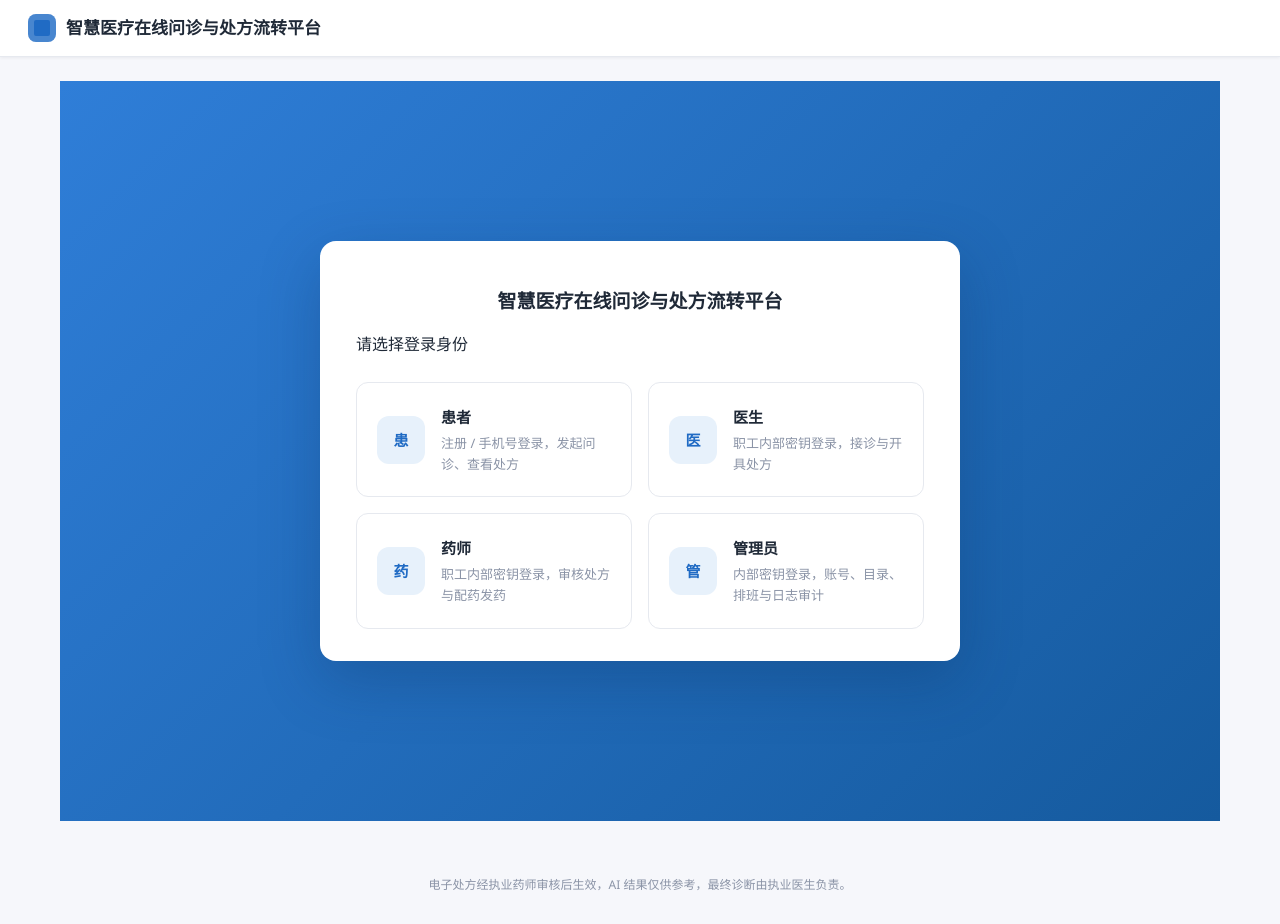
After one commit to GTY123moon/software-eng-project, a Django app: page /accounts/role/ in a window 1280 px wide. The commit adds this page. Run offline with Django 4.2, Linux system fonts and the light colour scheme; parts of the project's set-up code (start-up, migrations or seed data) failed here and were passed over.

Commit message:
feat: 身份选择入口与职工内部密钥登录，三端占位工作台
- 根路径进入身份选择页（患者/医生/药师/管理员）
- 患者自助注册后手机号密码登录；职工后台开通，工作手机号+内部密钥登录，按角色校验档案并隔离
- 医生/药师/管理员三端占位工作台与退出登录，未登录按角色拦截
- 患者工作台侧边栏补退出入口，登录页补返回身份选择
- 同步 README 与组员运行指南的登录口径及演示账号

```diff
--- a/accounts/urls.py
+++ b/accounts/urls.py
@@ -4,9 +4,15 @@ from . import views
 app_name = 'accounts'
 
 urlpatterns = [
-    # 登录 / 注册页
+    # 平台入口：身份选择
+    path('role/', views.role_select_view, name='role_select'),
+    # 患者登录 / 注册页
     path('login/', views.login_view, name='login'),
     path('register/', views.register_view, name='register'),
+    # 职工（医生/药师/管理员）内部密钥登录
+    path('staff/<str:role>/', views.staff_login_view, name='staff_login'),
+    # 退出登录
+    path('logout/', views.logout_view, name='logout'),
     # 患者工作台
     path('', views.dashboard_view, name='dashboard'),
     path('dashboard/', views.dashboard_view, name='dashboard_alt'),
--- a/accounts/views.py
+++ b/accounts/views.py
@@ -15,14 +15,32 @@ from django.urls import reverse
 from django.utils import timezone
 
 from core.models import (
-    SysUser, Patient, Doctor, Consultation, ConsultationMessage,
-    Prescription, PrescriptionItem, AiPreAssessment,
+    SysUser, Patient, Doctor, Pharmacist, Admin, Consultation,
+    ConsultationMessage, Prescription, PrescriptionItem, AiPreAssessment,
 )
 from core.ai_service import assess_risk
 from core.log_service import write_log
 
 
 PICKUP_METHOD = {0: '院药房取药', 1: '社会药店购药'}
+
+# 职工角色（医生 / 药师 / 管理员）内部密钥登录口径：
+# 工作账号沿用手机号；内部密钥存 sys_user.password（课设演示明文比对）；
+# 登录后按角色跳转各自占位工作台。
+STAFF_ROLES = {
+    'doctor': {
+        'role_type': 2, 'role_cn': '医生', 'redirect': 'doctor:dashboard',
+        'profile': Doctor, 'profile_key': 'doctor_id',
+    },
+    'pharmacist': {
+        'role_type': 3, 'role_cn': '药师', 'redirect': 'pharmacist:dashboard',
+        'profile': Pharmacist, 'profile_key': 'pharmacist_id',
+    },
+    'admin': {
+        'role_type': 0, 'role_cn': '管理员', 'redirect': 'adminpanel:dashboard',
+        'profile': Admin, 'profile_key': 'admin_id',
+    },
+}
 
 
 def _current_patient(request):
@@ -137,8 +155,66 @@ def _presc_detail(p):
 
 
 # ---------------------------------------------------------------------------
-# 登录 / 注册
+# 身份选择 / 职工内部密钥登录 / 退出 / 患者登录注册
 # ---------------------------------------------------------------------------
+
+def role_select_view(request):
+    """平台入口：先选择身份（患者 / 医生 / 药师 / 管理员）。"""
+    return render(request, 'accounts/role_select.html')
+
+
+def staff_login_view(request, role):
+    """职工登录：工作手机号 + 内部密钥，按角色校验档案，不开放自助注册。"""
+    meta = STAFF_ROLES.get(role)
+    if meta is None:
+        return redirect('accounts:role_select')
+
+    if request.method == 'POST':
+        phone = request.POST.get('phone', '').strip()
+        secret = request.POST.get('secret', '')
+        user = SysUser.objects.filter(
+            phone=phone, role_type=meta['role_type']).first()
+
+        if not user or user.password != secret:
+            return render(request, 'accounts/staff_login.html', {
+                'role': role, 'role_cn': meta['role_cn'],
+                'error': '工作账号或内部密钥错误，请重试', 'form': request.POST,
+            })
+        if user.status != 1:
+            return render(request, 'accounts/staff_login.html', {
+                'role': role, 'role_cn': meta['role_cn'],
+                'error': '该账号已停用，请联系管理员开通', 'form': request.POST,
+            })
+        # 校验对应角色档案存在，防止跨角色登录
+        profile_exists = meta['profile'].objects.filter(
+            **{meta['profile_key']: user.user_id}).exists()
+        if not profile_exists:
+            return render(request, 'accounts/staff_login.html', {
+                'role': role, 'role_cn': meta['role_cn'],
+                'error': f'该账号不是{meta["role_cn"]}档案，请使用对应职工账号登录',
+                'form': request.POST,
+            })
+
+        request.session['user_id'] = user.user_id
+        request.session['name'] = user.name
+        request.session['role_type'] = user.role_type
+        request.session['staff_id'] = user.user_id
+        request.session['role_cn'] = meta['role_cn']
+        user.last_login = timezone.now()
+        user.save(update_fields=['last_login'])
+        write_log(user.user_id, meta['role_cn'], '登录',
+                  target_type='sys_user', target_id=user.user_id)
+        return redirect(reverse(meta['redirect']))
+
+    return render(request, 'accounts/staff_login.html',
+                  {'role': role, 'role_cn': meta['role_cn']})
+
+
+def logout_view(request):
+    """退出登录：清空会话并回到身份选择页。"""
+    request.session.flush()
+    return redirect('accounts:role_select')
+
 
 def login_view(request):
     """患者登录：校验手机号 + 密码，写入会话并记登录日志。仅患者角色可登录。"""
--- a/adminpanel/urls.py
+++ b/adminpanel/urls.py
@@ -1,4 +1,9 @@
 from django.urls import path
 
+from . import views
+
 app_name = 'adminpanel'
-urlpatterns = []
+
+urlpatterns = [
+    path('', views.dashboard, name='dashboard'),
+]
--- a/doctor/urls.py
+++ b/doctor/urls.py
@@ -1,4 +1,9 @@
 from django.urls import path
 
+from . import views
+
 app_name = 'doctor'
-urlpatterns = []
+
+urlpatterns = [
+    path('', views.dashboard, name='dashboard'),
+]
--- a/medical_platform/urls.py
+++ b/medical_platform/urls.py
@@ -10,8 +10,8 @@ from django.conf import settings
 from django.conf.urls.static import static
 
 urlpatterns = [
-    # 根路径默认跳转到患者登录页
-    path('', RedirectView.as_view(pattern_name='accounts:login')),
+    # 根路径默认跳转到身份选择页
+    path('', RedirectView.as_view(pattern_name='accounts:role_select')),
     path('admin/', admin.site.urls),
     path('accounts/', include('accounts.urls')),
     path('doctor/', include('doctor.urls')),
--- a/pharmacist/urls.py
+++ b/pharmacist/urls.py
@@ -1,4 +1,9 @@
 from django.urls import path
 
+from . import views
+
 app_name = 'pharmacist'
-urlpatterns = []
+
+urlpatterns = [
+    path('', views.dashboard, name='dashboard'),
+]
--- a/static/css/accounts.css
+++ b/static/css/accounts.css
@@ -1012,6 +1012,53 @@
     cursor: not-allowed;
 }
 
+/* ===== 身份选择入口 ===== */
+.role-panel {
+    background: var(--card);
+    border-radius: 16px;
+    padding: 32px 36px;
+    width: 640px;
+    max-width: 92vw;
+    box-shadow: 0 20px 60px rgba(9, 47, 92, 0.28);
+}
+
+.role-panel h1 {
+    font-size: 19px;
+    color: var(--text);
+    text-align: center;
+    margin-bottom: 8px;
+}
+
+.role-grid {
+    display: grid;
+    grid-template-columns: 1fr 1fr;
+    gap: 16px;
+    margin-top: 24px;
+}
+
+.role-card {
+    display: flex;
+    align-items: center;
+    gap: 16px;
+    background: #fff;
+    border: 1px solid var(--border);
+    border-radius: var(--radius);
+    padding: 22px 20px;
+    text-decoration: none;
+    transition: transform 0.2s, box-shadow 0.2s, border-color 0.2s;
+}
+
+.role-card:hover {
+    transform: translateY(-2px);
+    box-shadow: var(--shadow-hover);
+    border-color: var(--primary-light);
+}
+
+.side-item-disabled {
+    opacity: 0.55;
+    cursor: not-allowed;
+}
+
 /* ===== 响应式 ===== */
 /* ===== 未读会话 / 个人中心补充 ===== */
 .thread-name.unread {
@@ -1046,6 +1093,7 @@
 
     .card-grid,
     .entry-grid,
+    .role-grid,
     .stat-grid,
     .doctor-list {
         grid-template-columns: 1fr;
--- a/templates/accounts/dashboard.html
+++ b/templates/accounts/dashboard.html
@@ -14,6 +14,7 @@
         <a class="side-item" href="{% url 'accounts:prescription_list' %}">我的处方</a>
         <a class="side-item" href="{% url 'accounts:messages' %}">消息记录</a>
         <a class="side-item" href="{% url 'accounts:profile' %}">个人中心</a>
+        <a class="side-item" href="{% url 'accounts:logout' %}">退出登录</a>
     </aside>
 
     <main class="main">
--- a/templates/accounts/login.html
+++ b/templates/accounts/login.html
@@ -29,6 +29,8 @@
         </form>
         <div class="login-foot">
             <a href="{% url 'accounts:register' %}">注册患者账号</a>
+            &nbsp;·&nbsp;
+            <a href="{% url 'accounts:role_select' %}">返回身份选择</a>
         </div>
         <p class="login-tip">演示账号：13800000002　密码：demo123456</p>
     </div>
--- /dev/null
+++ b/templates/accounts/role_select.html
@@ -0,0 +1,49 @@
+{% extends 'base.html' %}
+{% load static %}
+
+{% block title %}选择身份 · 智慧医疗在线问诊与处方流转平台{% endblock %}
+
+{% block content %}
+<link rel="stylesheet" href="{% static 'css/accounts.css' %}">
+
+<div class="login-wrap">
+    <div class="role-panel">
+        <h1>智慧医疗在线问诊与处方流转平台</h1>
+        <p class="sub">请选择登录身份</p>
+
+        <div class="role-grid">
+            <a class="role-card" href="{% url 'accounts:login' %}">
+                <div class="entry-icon">患</div>
+                <div class="entry-body">
+                    <div class="entry-title">患者</div>
+                    <div class="entry-desc">注册 / 手机号登录，发起问诊、查看处方</div>
+                </div>
+            </a>
+
+            <a class="role-card" href="{% url 'accounts:staff_login' 'doctor' %}">
+                <div class="entry-icon">医</div>
+                <div class="entry-body">
+                    <div class="entry-title">医生</div>
+                    <div class="entry-desc">职工内部密钥登录，接诊与开具处方</div>
+                </div>
+            </a>
+
+            <a class="role-card" href="{% url 'accounts:staff_login' 'pharmacist' %}">
+                <div class="entry-icon">药</div>
+                <div class="entry-body">
+                    <div class="entry-title">药师</div>
+                    <div class="entry-desc">职工内部密钥登录，审核处方与配药发药</div>
+                </div>
+            </a>
+
+            <a class="role-card" href="{% url 'accounts:staff_login' 'admin' %}">
+                <div class="entry-icon">管</div>
+                <div class="entry-body">
+                    <div class="entry-title">管理员</div>
+                    <div class="entry-desc">内部密钥登录，账号、目录、排班与日志审计</div>
+                </div>
+            </a>
+        </div>
+    </div>
+</div>
+{% endblock %}
```
Also changed, not shown: adminpanel/views.py (+37 -2 lines), doctor/views.py (+39 -2 lines), pharmacist/views.py (+36 -2 lines), templates/accounts/staff_login.html (added, +37 -0 lines), templates/adminpanel/dashboard.html (added, +43 -0 lines), templates/doctor/dashboard.html (added, +43 -0 lines), templates/pharmacist/dashboard.html (added, +43 -0 lines), README.md, 1 other file.
